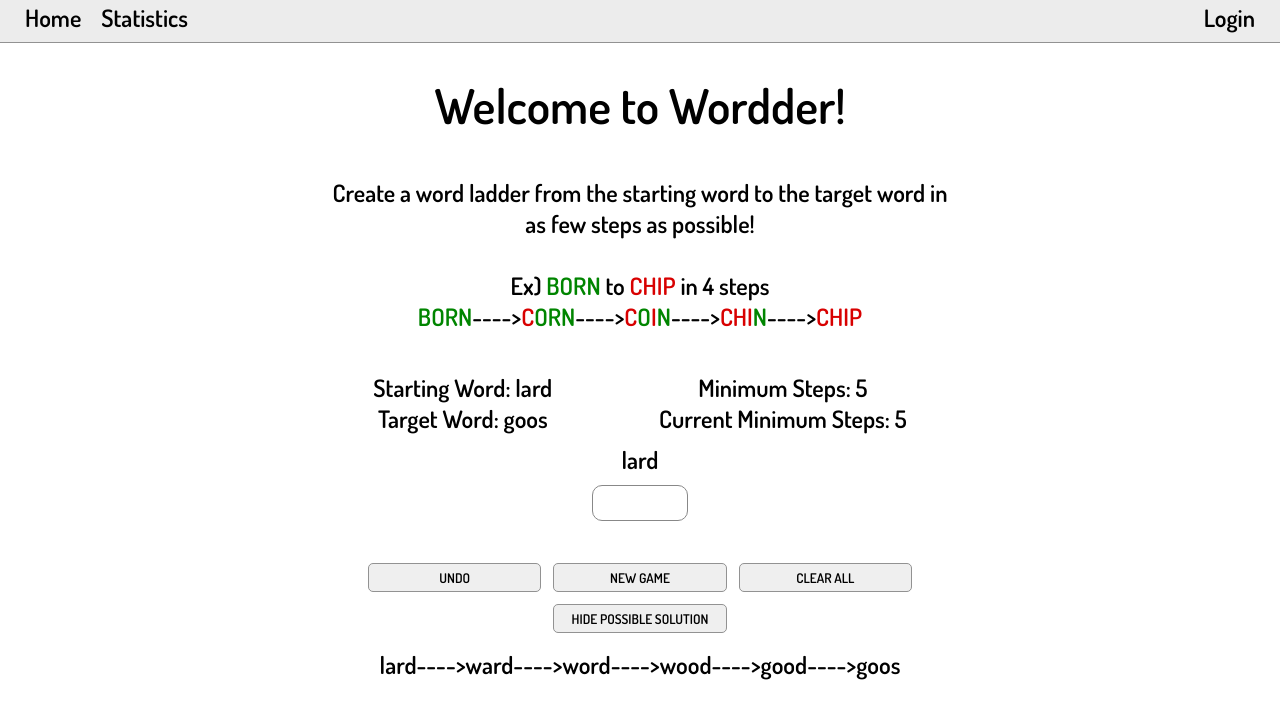
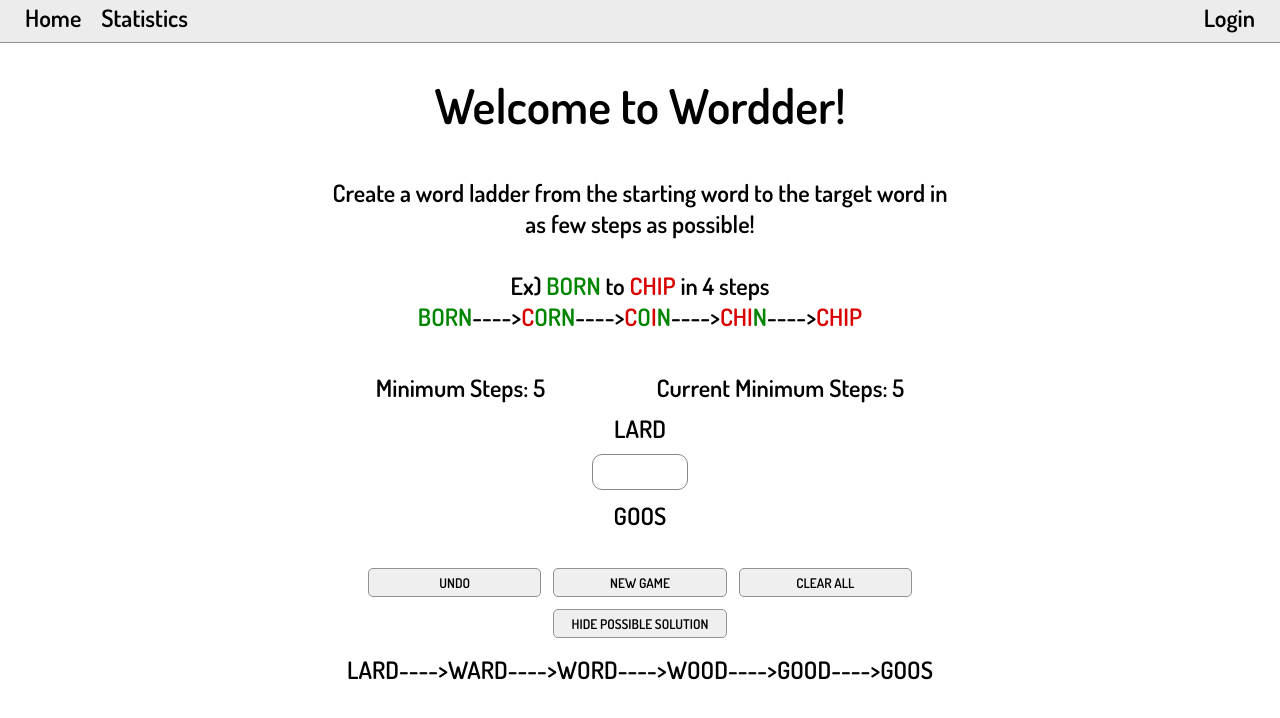
Before and after one commit to garyarzuma/wordder, a React (Create React App) app: page /lard/goos in a window 1280 px wide. Both pictures are taken after a click on the button "SHOW POSSIBLE SOLUTION". Shown: the top 718 px of the page. Built offline with nearby package versions, Linux system fonts and the light colour scheme.

Commit message:
Moved target word under guessboxes

```diff
--- a/src/components/Solution.js
+++ b/src/components/Solution.js
@@ -7,10 +7,10 @@ const Solution = ({ answerArray,toWord }) => {
     <div className="answer-list">
       {answerArray.map(word => {
         return (
-          <div key={word} className="answer">{word}----{'>'}</div>
+          <div key={word} className="answer">{word.toUpperCase()}----{'>'}</div>
         )
       })}
-      <div className="answer" >{toWord}</div>
+      <div className="answer" >{toWord.toUpperCase()}</div>
     </div>
 
   )
--- a/src/components/Stats.js
+++ b/src/components/Stats.js
@@ -17,8 +17,7 @@ const Stats = () => {
       (p,c) => p+c,
       0
     )
-    console.log(total,array.length)
-    return total/array.length
+    return Math.round(10*total/array.length)/10 //round to 1 decimal place
   }
 
   //fetches the number of games the user has won
@@ -50,7 +49,7 @@ const Stats = () => {
           </div>
           <div className='stat-container'>
             <div className='statNumber'>{averageGuesses}</div>
-            <div className='statDesc'>Average Guesses</div>
+            <div className='statDesc'>Average Steps</div>
           </div>
         </div>
       </div>
--- a/src/components/Wordder.js
+++ b/src/components/Wordder.js
@@ -176,24 +176,23 @@ const Wordder =  () => {
       <h1>Welcome to Wordder!</h1>
       <Rules />
       <div className="start-target-minSteps-current-container">
-        <div className="start-target-container">
-          <div>Starting Word: {fromWord}</div>
-          <div>Target Word:  {toWord}</div>
-        </div>
-        <div className="minSteps-currentSteps-container">
-          <div>Minimum Steps: {minSteps}</div>
-          <div>Current Minimum Steps: {hotOrColdSteps}</div>
-        </div>
+        <div>Minimum Steps: {minSteps}</div>
+        <div>Current Minimum Steps: {hotOrColdSteps}</div>
       </div>
       <Notification message={message}/>
       <div className = "guessArray">
         {correctGuessesArray.map( (guess) => {
           return(
-            <div key={Math.floor(Math.random()*(1000000))}>{guess}</div>
+            <div key={Math.floor(Math.random()*(1000000))}>{guess.toUpperCase()}</div>
           )
         })}
       </div>
       <Guessboxes setCurrentGuess={setCurrentGuess} handleGuess={handleGuess}/>
+
+      <div className="start-target-container">
+        <div>{toWord.toUpperCase()}</div>
+      </div>
+
       <br/>
       <button onClick={handleUndoClick}>Undo</button>
       <button onClick={handleNewGameClick}>New Game</button>
--- a/src/components/styles/Guessboxes.css
+++ b/src/components/styles/Guessboxes.css
@@ -10,6 +10,7 @@
 	height: 1.5em;
 	border-radius: 10px;
 	margin-top:10px;
+	margin-bottom:10px;
 	font-size: 1em;
 	padding:0px;
 }
--- a/src/components/styles/Stats.css
+++ b/src/components/styles/Stats.css
@@ -1,9 +1,5 @@
 .statNumber{
     font-size: 3em;
-}
-
-.statDesc{
-
 }
 
 .stat-container{
--- a/src/hooks/useField.js
+++ b/src/hooks/useField.js
@@ -4,7 +4,7 @@ export const useField = (type) => {
   const [value, setValue] = useState('')
 
   const onChange = (event) => {
-    setValue(event.target.value)
+    setValue(event.target.value.toUpperCase())
   }
 
   const maxLength = 4
```
